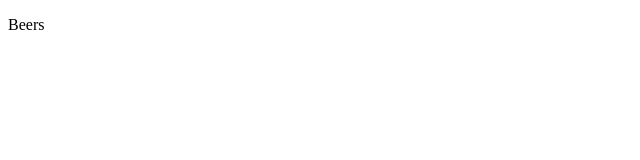
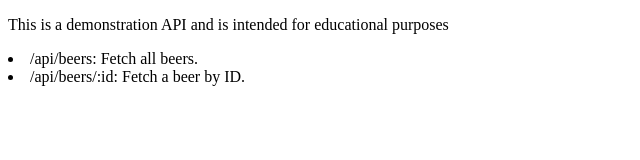
Before and after one commit to lustrochka/beers-api, a website: page public/index.html in a window 1280 px wide. Shown: the whole page, without its empty margins (0-640 px from the left). Drawn offline with Linux system fonts and the light colour scheme.

Commit message:
Update index.html

```diff
--- a/public/index.html
+++ b/public/index.html
@@ -6,6 +6,8 @@
     <title>Document</title>
   </head>
   <body>
-    <p>Beers</p>
+    <p>This is a demonstration API and is intended for educational purposes</p>
+<li>/api/beers: Fetch all beers.</li>
+<li>/api/beers/:id: Fetch a beer by ID.</li>
   </body>
 </html>
```
